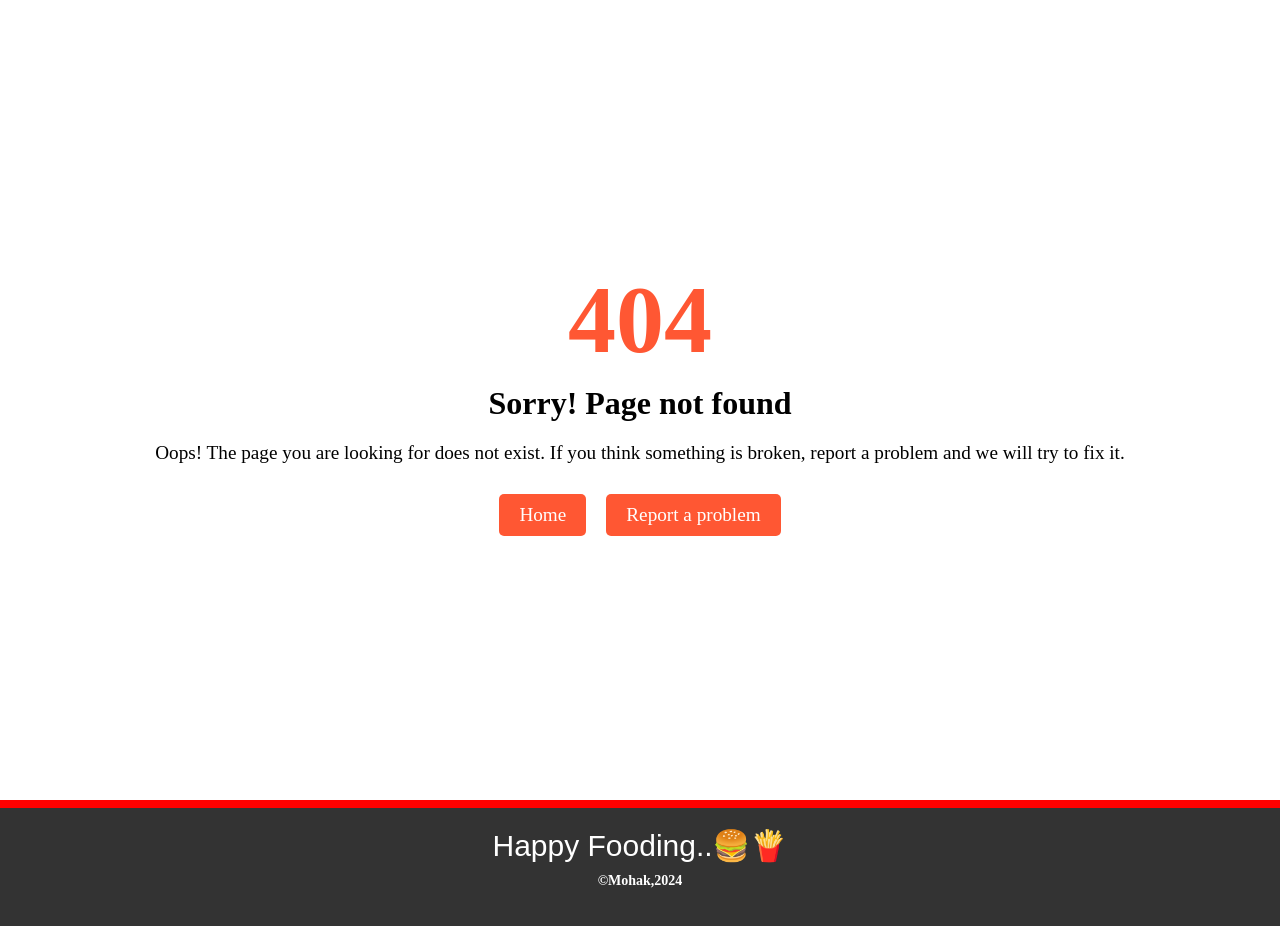
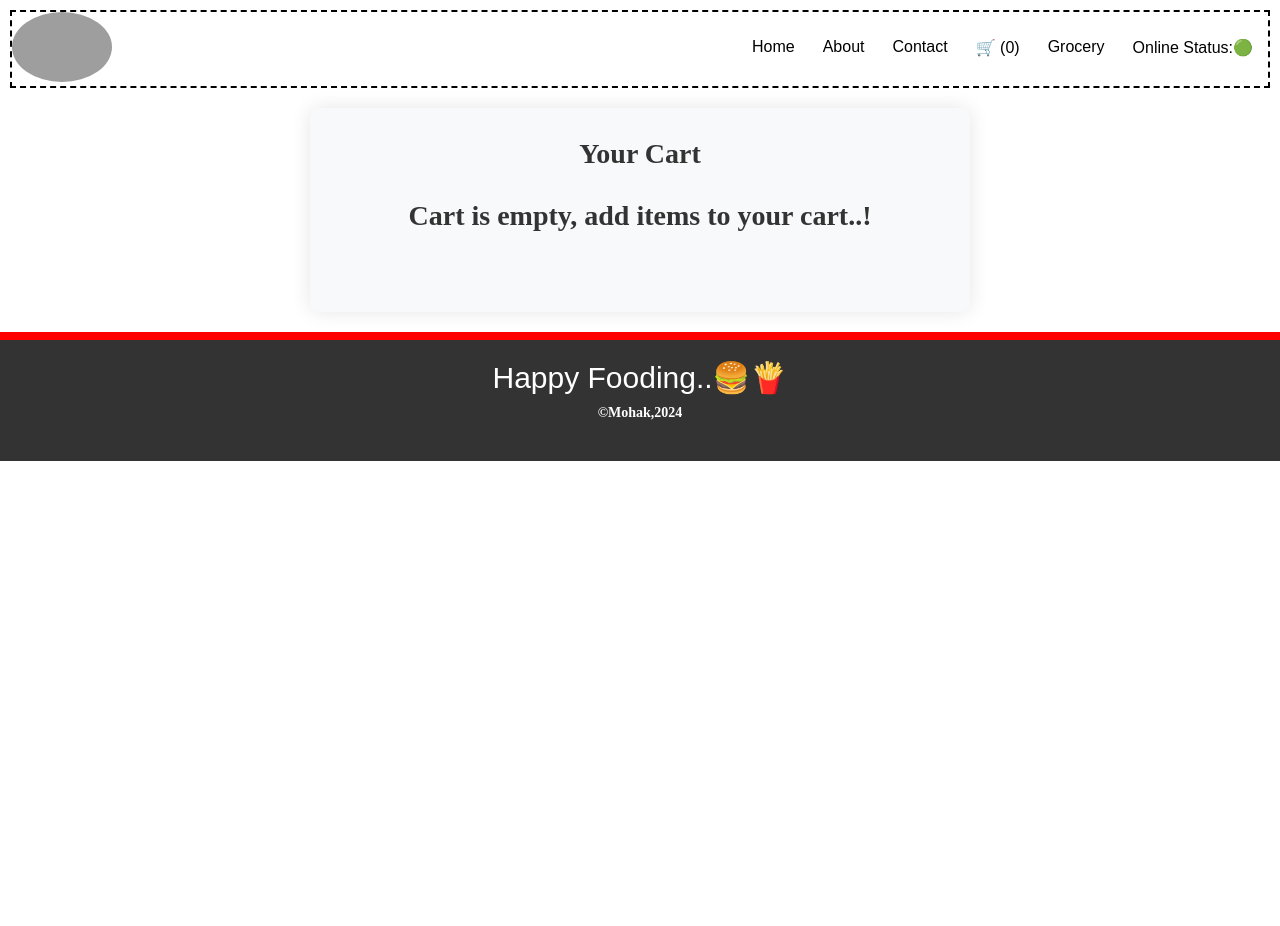
Before and after one commit to agarwalmohak6/namaste-react-final-revision, a React (Vite) app: page /cart in a window 1280 px wide. Shown: the top 926 px of the page. After the commit the page ends 800 px from the top, so only its background shows below. Built offline with nearby package versions, Linux system fonts and the light colour scheme; grey boxes are pictures that could not be loaded.

Commit message:
created a redux store for cart and implemented functionalities

```diff
--- a/package.json
+++ b/package.json
@@ -30,10 +30,12 @@
     "process": "^0.11.10"
   },
   "dependencies": {
+    "@reduxjs/toolkit": "^2.2.3",
     "react": "^18.2.0",
     "react-dom": "^18.2.0",
     "react-icons": "^5.0.1",
     "react-loader-spinner": "^6.1.6",
+    "react-redux": "^9.1.0",
     "react-router-dom": "^6.22.3"
   }
 }
--- a/src/App.js
+++ b/src/App.js
@@ -1,4 +1,4 @@
-import React, { Suspense, lazy } from "react";
+import React, { Suspense, lazy, useState, useEffect } from "react";
 import ReactDOM from "react-dom/client";
 import { BrowserRouter, Routes, Route } from "react-router-dom";
 import { Oval } from "react-loader-spinner";
@@ -7,31 +7,17 @@ import About from "./components/About";
 import Contact from "./components/Contact";
 import Error from "./components/Error";
 import Body from "./components/Body";
+import Cart from "./components/Cart";
 import RestaurantMenu from "./components/RestaurantMenu";
 import Footer from "./components/Footer";
-
+import { Provider } from "react-redux";
+import appStore from "./utils/appStore";
 const Grocery = lazy(() => import("./components/Grocery"));
-// Food Villa Begins
-/**
-    header
-      -logo
-      -nav items
-      -cart
-    body
-      -search bar
-      -restaurant list
-        -restaurant image
-        -name
-        -rating
-        -cuisines
-    footer
-      -links
-      -copyright
-  */
 
 const AppLayout = () => {
   return (
     <>
+      <Provider store={appStore}>
         <BrowserRouter>
           <Routes>
             <Route
@@ -58,6 +44,15 @@ const AppLayout = () => {
                 <>
                   <Header />
                   <Contact />
+                </>
+              }
+            />
+            <Route
+              path="/cart"
+              element={
+                <>
+                  <Header />
+                  <Cart />
                 </>
               }
             />
@@ -99,6 +94,7 @@ const AppLayout = () => {
           </Routes>
           <Footer />
         </BrowserRouter>
+      </Provider>
     </>
   );
 };
--- /dev/null
+++ b/src/components/Cart.js
@@ -0,0 +1,35 @@
+import ItemList from "./ItemList";
+import { clearCart } from "../utils/cartSlice";
+import { useDispatch, useSelector } from "react-redux";
+
+const Cart = () => {
+
+  const cartItems = useSelector((store) => store.cart.items);
+
+  const dispatch = useDispatch();
+
+  const handleClearCart = () => {
+    dispatch(clearCart());
+  };
+
+  return (
+    <div className="cart">
+      <h1>Your Cart</h1>
+      <div className="cart-content">
+        {cartItems.length > 0 ? (
+          <button className="clearCartButton" onClick={handleClearCart}>
+            Clear Cart
+          </button>
+        ) : null}
+        {cartItems.length === 0 && (
+          <h1 className="empty-cart-text">
+            Cart is empty, add items to your cart..!
+          </h1>
+        )}
+        <ItemList items={cartItems} />
+      </div>
+    </div>
+  );
+};
+
+export default Cart;
--- a/src/components/Header.js
+++ b/src/components/Header.js
@@ -1,8 +1,12 @@
 import { NavLink } from "react-router-dom";
 import Title from "./Title";
 import useOnlineStatus from "../utils/useOnlineStatus";
+import { useSelector } from "react-redux";
+
 const Header = () => {
   const onlineStatus = useOnlineStatus();
+  // Subscribing to the store using a selector
+  const cartItems = useSelector((store) => store.cart.items);
   return (
     <div className="header">
       <Title />
@@ -25,7 +29,7 @@ const Header = () => {
           </li>
           <li>
             <NavLink to="/cart" className={"nav-link"}>
-              Cart
+              &#x1F6D2; ({cartItems.length})
             </NavLink>
           </li>
           <li>
--- a/src/components/ItemList.js
+++ b/src/components/ItemList.js
@@ -1,6 +1,13 @@
 import { IMG_CDN_URL } from "../config";
+import { addItem } from "../utils/cartSlice";
+import { useDispatch } from "react-redux";
 
 const ItemList = ({ items }) => {
+  const dispatch = useDispatch();
+  const handleAddItem = (item) => {
+    // Dispatch an action
+    dispatch(addItem(item));
+  };
   return (
     <div className="item-list">
       {items.map((item) => (
@@ -11,6 +18,9 @@ const ItemList = ({ items }) => {
               alt="food image"
               className="dish-image"
             />
+            <button className="add-button" onClick={()=>handleAddItem(item)}>
+              Add
+            </button>
             <span className="dish-name">{item?.card?.info?.name}</span>
             <span className="dish-price">
               ₹
--- a/src/components/RestaurantCategories.js
+++ b/src/components/RestaurantCategories.js
@@ -1,11 +1,10 @@
 import React from "react";
 import ItemList from "./ItemList";
 
-const RestaurantCategories = ({ data, isOpen, setShowIndex }) => {
+const RestaurantCategories = ({ data, isOpen, index, setShowIndex }) => {
   const toggleAccordion = () => {
-    setShowIndex();
+    isOpen ? setShowIndex(null) : setShowIndex(index);
   };
-
   return (
     <div className={`restaurant-category ${isOpen ? "open" : ""}`}>
       <div className="category-header" onClick={toggleAccordion}>
--- a/src/components/RestaurantMenu.js
+++ b/src/components/RestaurantMenu.js
@@ -35,8 +35,9 @@ const RestaurantMenu = () => {
         <RestaurantCategories
           key={category?.card?.card?.title}
           data={category?.card?.card}
-          isOpen={true && index === showIndex}
-          setShowIndex={() => (index===showIndex)?setShowIndex(null):setShowIndex(index)}
+          isOpen={index === showIndex}
+          index={index}
+          setShowIndex={setShowIndex}
         />
       ))}
     </div>
--- /dev/null
+++ b/src/utils/appStore.js
@@ -0,0 +1,11 @@
+import { configureStore } from "@reduxjs/toolkit";
+import cartReducer from "./cartSlice";
+
+const appStore = configureStore({
+    // main reducer for our redux store
+  reducer: {
+    cart: cartReducer,
+  },
+});
+
+export default appStore;
--- /dev/null
+++ b/src/utils/cartSlice.js
@@ -0,0 +1,23 @@
+import { createSlice } from "@reduxjs/toolkit";
+
+const cartSlice = createSlice({
+  name: "cart",
+  initialState: {
+    items: [],
+  },
+  reducers: {
+    addItem: (state, action) => {
+      state.items.push(action.payload);
+    },
+    removeItem: (state) => {
+      state.items.pop();
+    },
+    clearCart: (state) => {
+      state.items.length = 0;
+    },
+  },
+});
+
+export const { addItem, removeItem, clearCart } = cartSlice.actions;
+
+export default cartSlice.reducer;
--- a/style.css
+++ b/style.css
@@ -217,6 +217,14 @@ hr {
   border-bottom: 1px solid black;
   border-radius: 5px;
 }
+.add-button {
+  color: green;
+  padding: 2px;
+  margin-right: 5px;
+  font-size: medium;
+  border-radius: 5px;
+  cursor: pointer;
+}
 .dish-info {
   display: flex;
   justify-content: space-between;
@@ -415,3 +423,44 @@ hr {
   margin-top: 180px;
   margin-bottom: 200px;
 }
+
+/* Cart  */
+.cart {
+  background-color: #f8f9fa;
+  border-radius: 10px;
+  box-shadow: 0 0 20px rgba(0, 0, 0, 0.1);
+  padding: 30px;
+  max-width: 600px;
+  margin: 20px auto;
+  overflow: hidden;
+}
+.cart h1 {
+  font-size: 28px;
+  color: #333;
+  margin-bottom: 30px;
+  text-align: center;
+}
+.cart-content {
+  display: flex;
+  flex-direction: column;
+  align-items: center;
+}
+.clearCartButton {
+  background-color: #ff6b6b;
+  color: #fff;
+  border: none;
+  padding: 12px 24px;
+  border-radius: 6px;
+  font-size: 18px;
+  cursor: pointer;
+  transition: background-color 0.3s ease;
+}
+.clearCartButton:hover {
+  background-color: #ff5252;
+}
+.empty-cart-text {
+  font-size: 20px;
+  color: #666;
+  text-align: center;
+  margin-bottom: 30px;
+}
```
Also changed, not shown: 1 other file (tests, documents, lock files or other folders). Lines whose indentation alone changed are shown as unchanged.
